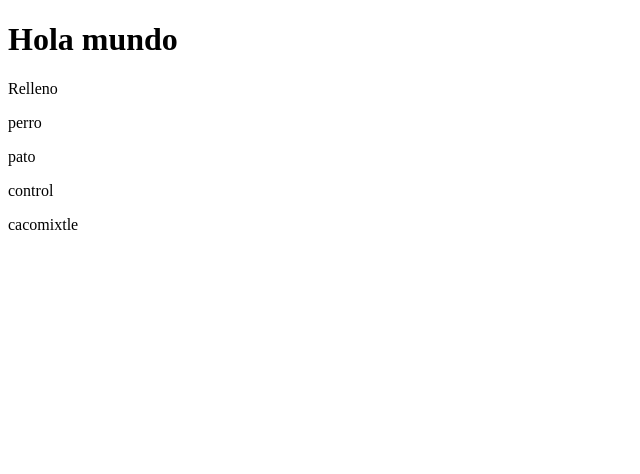
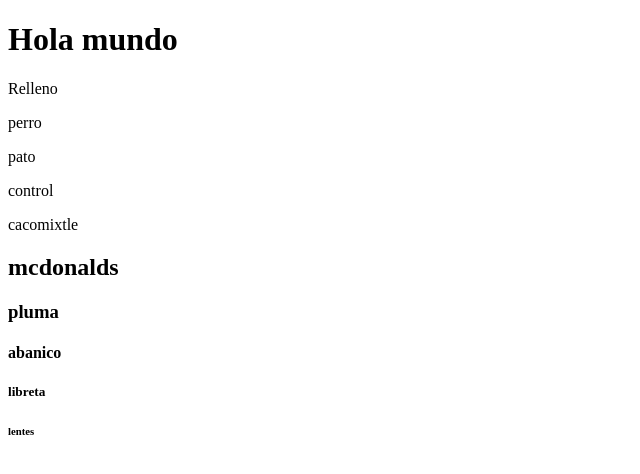
Before and after one commit to valgor007/tallerGitPrac1, a plain HTML site: page src/index.html in a window 1280 px wide. Shown: the whole page, without its empty margins (0-640 px from the left). Drawn offline with Linux system fonts and the light colour scheme.

Commit message:
Se modifico el index.html con mas hs

```diff
--- a/src/index.html
+++ b/src/index.html
@@ -13,5 +13,10 @@
     <p>pato</p>
     <p>control</p>
     <p>cacomixtle</p>
+    <h2>mcdonalds</h2>
+    <h3>pluma</h3>
+    <h4>abanico</h4>
+    <h5>libreta</h5>
+    <h6>lentes</h6>
 </body>
 </html>
```
